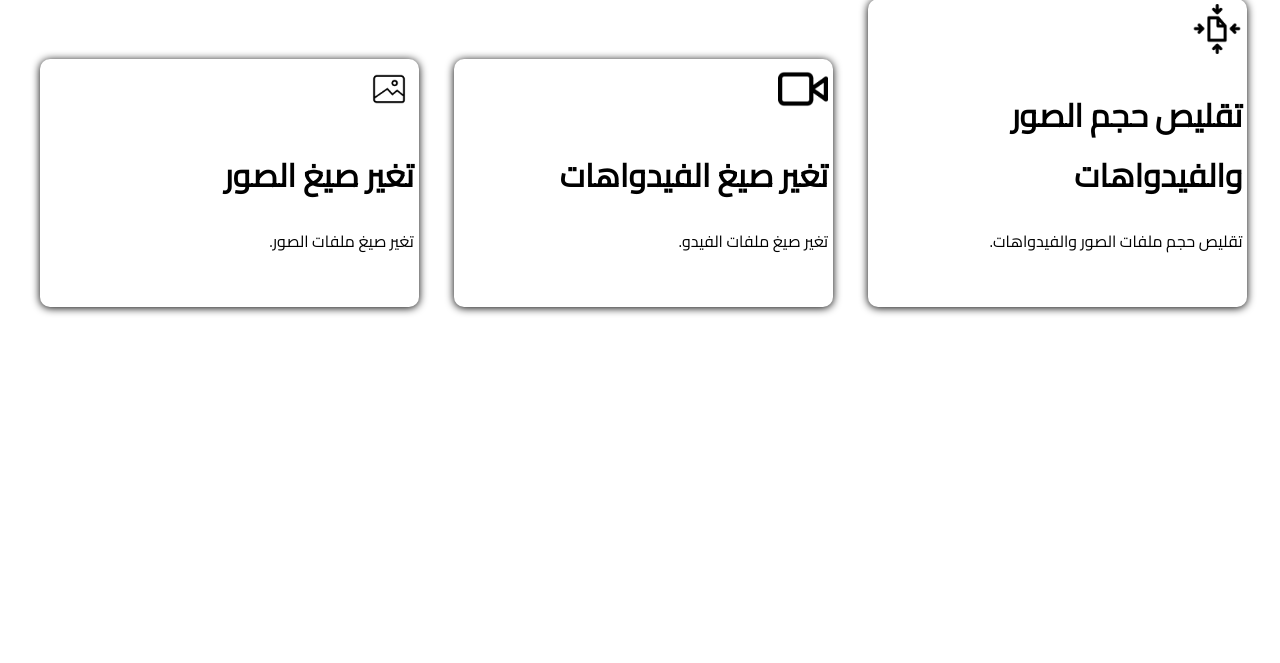
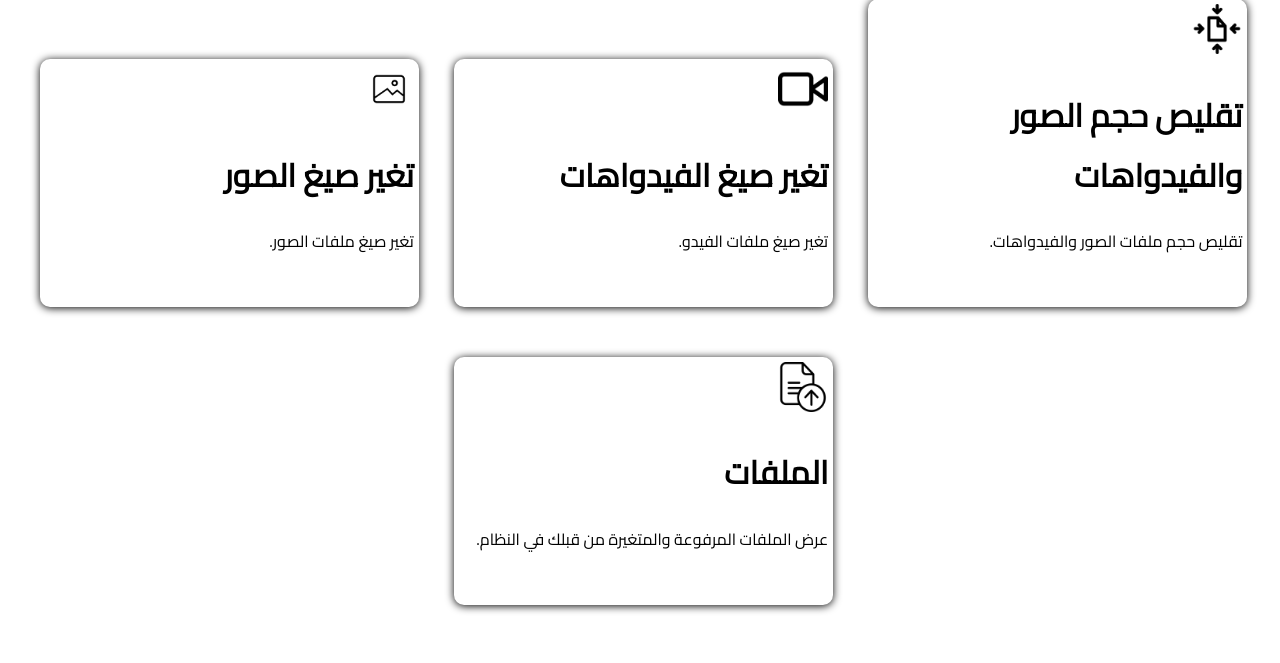
Before and after one commit to YazidHAlsahafi/FullStack-Flask-File-Convertor-and-Compressor, a Flask app: page / in a window 1280 px wide. Shown: the part 390-1053 px from the top of the page. Before the commit the page ends 705 px from the top, so only its background shows below. Run offline with Flask 3, Linux system fonts and the light colour scheme; some libraries are stand-ins or nearby versions.

Commit message:
added another navigation card to the index page

```diff
--- a/templates/index.html
+++ b/templates/index.html
@@ -1,6 +1,10 @@
 {% extends "base.html" %}
 {% block head %}
 <style>
+    .cardcontain{
+        display: inline;
+    }
+
     .card{
         box-sizing: border-box;
         box-shadow: 0px 1px 8px 0px;
@@ -50,6 +54,7 @@
 {% endblock %}
 
 {% block body %}
+<div class="cardcontain">
 <a href="/convert/pdf" id="link">
 <div class="card">
     <img src="/static/logos/word.png" alt="docx"> <img id='arrow' src="/static/logos/arrow.png" alt="arrow"> <img src="/static/logos/pdf.png" alt="pdf">
@@ -57,6 +62,8 @@
 <p dir="rtl">تحويل ملفات PDF الى ملفات DOCX بطريقة تحفظ محتويات الملف بحيث يمكن تعديله.</p>
 </div>
 </a>
+</div>
+<div class="cardcontain">
 <a href="/convert/pdf_ocr" id="link">
 <div class="card">
     <img src="/static/logos/word.png" alt="docx"> <img id='arrow' src="/static/logos/arrow.png" alt="arrow"> <img src="/static/logos/pdf.png" alt="pdf">
@@ -64,6 +71,8 @@
 <p dir="rtl">تحويل ملفات PDF الى ملفات DOCX بطريقة تحفظ شكل الملف الأصلي طبق الأصل ولكن لايمكن تعديله.</p>
 </div>
 </a>
+</div>
+<div class="cardcontain">
 <a href="/convert/docx" id="link">
 <div class="card">
     <img src="/static/logos/pdf.png" alt="pdf"> <img id='arrow' src="/static/logos/arrow.png" alt="arrow"> <img src="/static/logos/word.png" alt="docx">
@@ -71,6 +80,8 @@
 <p dir="rtl">تحويل ملفات DOCX الى ملفات PDF بطريقة تحفظ المحتويات بشكل تام.</p>
 </div>
 </a>
+</div>
+<div class="cardcontain">
 <a href="/images" id="link">
 <div class="card">
     <img id='icon' src="/static/logos/image.png" alt="image">
@@ -79,6 +90,8 @@
 <br>
 </div>
 </a>
+</div>
+<div class="cardcontain">
 <a href="/videos" id="link">
 <div class="card">
     <img id='icon' src="/static/logos/video.png" alt="video">
@@ -87,6 +100,8 @@
 <br>
 </div>
 </a>
+</div>
+<div class="cardcontain">
 <a href="/compress" id="link">
 <div class="card">
     <img id='icon' src="/static/logos/compress.png" alt="compress">
@@ -95,5 +110,15 @@
 <br>
 </div>
 </a>
-
+</div>
+<div class="cardcontain" style="margin-left: 32.8%;">
+<a href="/files" id="link">
+<div class="card">
+    <img id='icon' src="/static/logos/files.png" alt="compress">
+<h1>الملفات</h1>
+<p dir="rtl">عرض الملفات المرفوعة والمتغيرة من قبلك في النظام.</p>
+<br>
+</div>
+</a>
+</div>
 {% endblock %}
```
Also changed, not shown: app.py (+0 -10 lines), static/logos/files.png (added).
